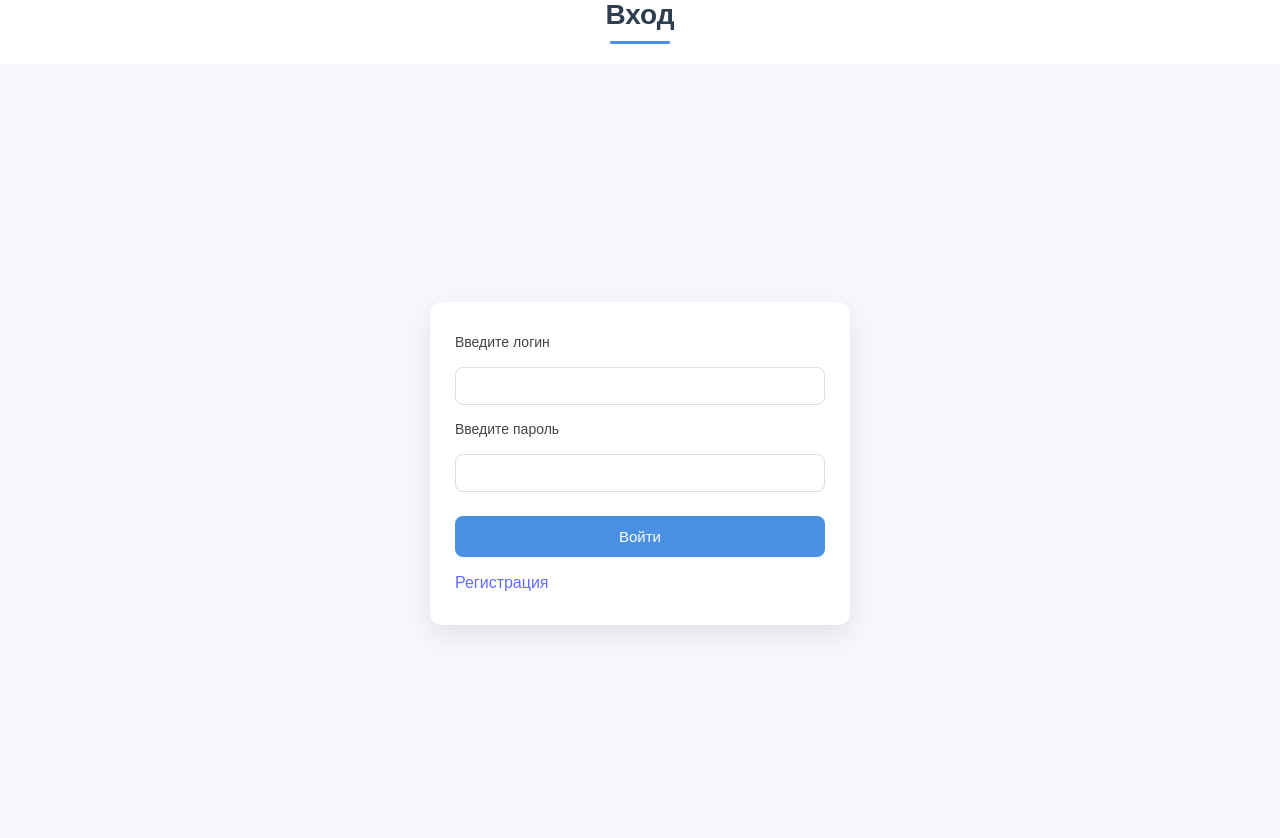
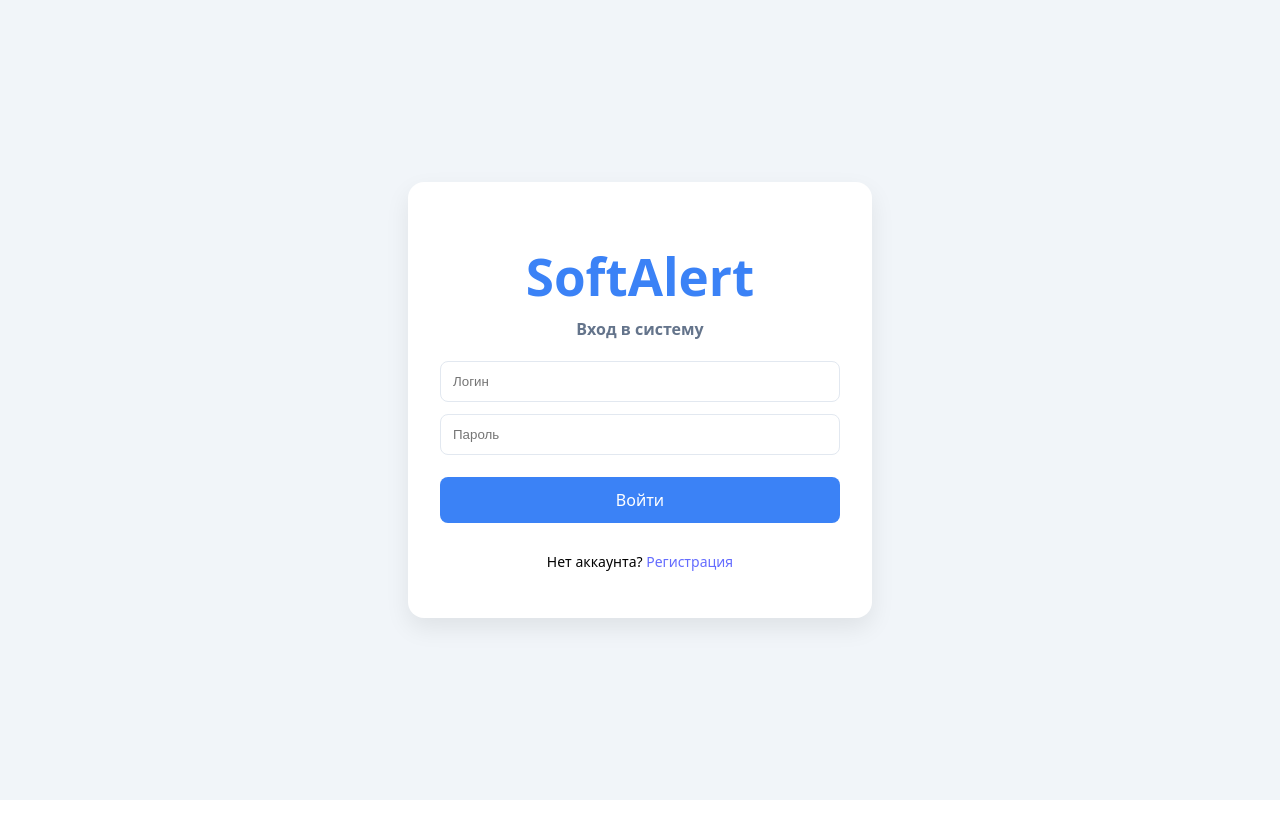
Before and after one commit to lrlaldlmlilrl/Diplom, a React (Vite) app in the folder client/: page / in a window 1280 px wide. Shown: the top 838 px of the page. After the commit the page ends 800 px from the top, so only its background shows below. Built offline with nearby package versions, Linux system fonts and the light colour scheme.

Commit message:
finish(login&register)

```diff
--- a/client/src/App.css
+++ b/client/src/App.css
@@ -1,111 +1,60 @@
-/* === RESET === */
-* {
-  box-sizing: border-box;
-  margin: 0;
-  padding: 0;
-  font-family: Arial, sans-serif;
-}
-
-/* === CONTAINER === */
-.container-form {
+.auth-page {
+  height: 100vh;
   display: flex;
   justify-content: center;
   align-items: center;
-  min-height: 100vh;
-  background: #f5f7fa;
-  padding: 20px;
+  background: #f1f5f9;
 }
 
-/* === FORM === */
-.container-form form {
+.auth-card {
   width: 100%;
-  max-width: 420px;
+  max-width: 400px;
+  padding: 32px;
   background: #ffffff;
-  padding: 30px 25px;
-  border-radius: 12px;
+  border-radius: 16px;
   box-shadow: 0 10px 25px rgba(0, 0, 0, 0.08);
+  text-align: center;
+}
 
+.auth-card h1 {
+  color: #3b82f6;
+  margin-bottom: 6px;
+}
+
+.auth-card h2 {
+  margin-bottom: 20px;
+  font-size: 16px;
+  color: #64748b;
+}
+
+.auth-card form {
   display: flex;
   flex-direction: column;
-  gap: 14px;
+  gap: 12px;
 }
 
-/* === LABEL === */
-.container-form label {
-  font-size: 14px;
-  color: #444;
-  text-align: left;
+.auth-card input {
+  padding: 12px;
+  border-radius: 8px;
+  border: 1px solid #e2e8f0;
 }
 
-/* === INPUT === */
-.container-form input {
-  padding: 10px 14px;
+.auth-card button {
+  margin-top: 10px;
+  padding: 12px;
   border-radius: 8px;
-  border: 1px solid #ddd;
-  font-size: 14px;
-  transition: 0.2s;
+  border: none;
+  background: #3b82f6;
+  color: white;
+  cursor: pointer;
 }
 
-.container-form input:focus {
-  border-color: #4a90e2;
-  outline: none;
+.auth-card button:hover {
+  background: #2563eb;
 }
 
-.container-form input:hover {
-  border-color: #bbb;
+.auth-card p {
+  margin-top: 16px;
+  font-size: 14px;
+  color: black;
 }
-
-/* === BUTTON === */
-.container-form button {
-  margin-top: 10px;
-  padding: 12px;
-  border: none;
-  border-radius: 8px;
-
-  background: #4a90e2;
-  color: #fff;
-  font-size: 15px;
-  font-weight: 500;
-
-  cursor: pointer;
-  transition: 0.2s;
-}
-
-.container-form button:hover {
-  background: #357abd;
-}
-
-.page-title {
-  font-size: 28px;
-  font-weight: 600;
-  color: #2c3e50;
-
-  margin-bottom: 20px;
-  text-align: center;
-
-  position: relative;
-}
-
-.page-title::after {
-  content: "";
-  display: block;
-
-  width: 60px;
-  height: 3px;
-
-  background: #4a90e2;
-  margin: 10px auto 0;
-
-  border-radius: 2px;
-}
-
-.container-form button:active {
-  transform: scale(0.98);
-}
-
-/* === MOBILE === */
-@media (max-width: 480px) {
-  .container-form form {
-    padding: 20px;
-  }
-}
--- a/client/src/components/LoginForm.jsx
+++ b/client/src/components/LoginForm.jsx
@@ -41,20 +41,28 @@ export default function LoginForm() {
 
     return (
 
-        <div className='container-form'>
-        <form onSubmit={handleSubmit} >
-            <label htmlFor="login">Введите логин</label>
-            <input required  type="text" name="login" id="login" value={formData.login} onChange={handleChange}/>
-
-            <label htmlFor="password">Введите пароль</label>
-            <input required  type="password" name="password" id="password" value={formData.password} onChange={handleChange}/>
-
-
-            <button type="submit" >Войти</button>
-
-            <Link to="/register">Регистрация</Link>
+        <form onSubmit={handleSubmit}>
+            <input
+                type="text"
+                name="login"
+                placeholder="Логин"
+                value={formData.login}
+                onChange={handleChange}
+                required
+            />
+            <input
+                type="password"
+                name="password"
+                placeholder="Пароль"
+                value={formData.password}
+                onChange={handleChange}
+                required
+            />
+            <button type="submit">Войти</button>
+            <p>
+                Нет аккаунта? <Link to="/register">Регистрация</Link>
+            </p>
         </form>
-        </div>
 
     )
 }
--- a/client/src/components/RegisterForm.jsx
+++ b/client/src/components/RegisterForm.jsx
@@ -45,26 +45,48 @@ export default function RegisterForm() {
     }
 
     return (
-        <div className='container-form'>
-            <form onSubmit={handleSubmit} >
-                <label htmlFor="login">Введите логин</label>
-                <input required  type="text" name="login" id="login" value={formData.login} onChange={handleChange}/>
+        <form onSubmit={handleSubmit}>
+            <input
+                type="text"
+                name="login"
+                placeholder="Логин"
+                value={formData.login}
+                onChange={handleChange}
+                required
+            />
 
-                <label htmlFor="password">Введите пароль</label>
-                <input required  type="password" name="password" id="password" value={formData.password} onChange={handleChange}/>
+            <input
+                type="password"
+                name="password"
+                placeholder="Пароль"
+                value={formData.password}
+                onChange={handleChange}
+                required
+            />
 
-                <label htmlFor="fullName">Введите ФИО</label>
-                <input required  type="text" name="fullName" id="fullName" value={formData.fullName} onChange={handleChange}/>
+            <input
+                type="text"
+                name="fullName"
+                placeholder="ФИО"
+                value={formData.fullName}
+                onChange={handleChange}
+                required
+            />
 
-                <label htmlFor="phone">Введите телефон</label>
-                <input required  type="tel" name="phone" id="phone" value={formData.phone} onChange={handleChange}/>
+            <input
+                type="tel"
+                name="phone"
+                placeholder="Телефон"
+                value={formData.phone}
+                onChange={handleChange}
+                required
+            />
 
+            <button type="submit">Зарегистрироваться</button>
 
-                <button type="submit" >Зарегистрироваться</button>
-
-                <Link to="/login">Войти</Link>
-
-            </form>
-        </div>
+            <p>
+                Уже есть аккаунт? <Link to="/login">Войти</Link>
+            </p>
+        </form>
     )
 }
--- a/client/src/pages/LoginPage.jsx
+++ b/client/src/pages/LoginPage.jsx
@@ -2,11 +2,12 @@ import LoginForm from "../components/LoginForm"
 
 
 export default function LoginPage() {
-    return(
-        <div>
-            <h1 className="page-title" >Вход</h1>
-            <div>
-                <LoginForm/>
+    return (
+        <div className="auth-page">
+            <div className="auth-card">
+                <h1>SoftAlert</h1>
+                <h2>Вход в систему</h2>
+                <LoginForm />
             </div>
         </div>
     )
--- a/client/src/pages/RegisterPage.jsx
+++ b/client/src/pages/RegisterPage.jsx
@@ -2,11 +2,12 @@ import RegisterForm from "../components/RegisterForm"
 
 
 export default function RegisterPage() {
-    return(
-        <div>
-            <h1 className="page-title" >Регистрация</h1>
-            <div>
-                <RegisterForm/>
+    return (
+        <div className="auth-page">
+            <div className="auth-card">
+                <h1>SoftAlert</h1>
+                <h2>Регистрация</h2>
+                <RegisterForm />
             </div>
         </div>
     )
```
